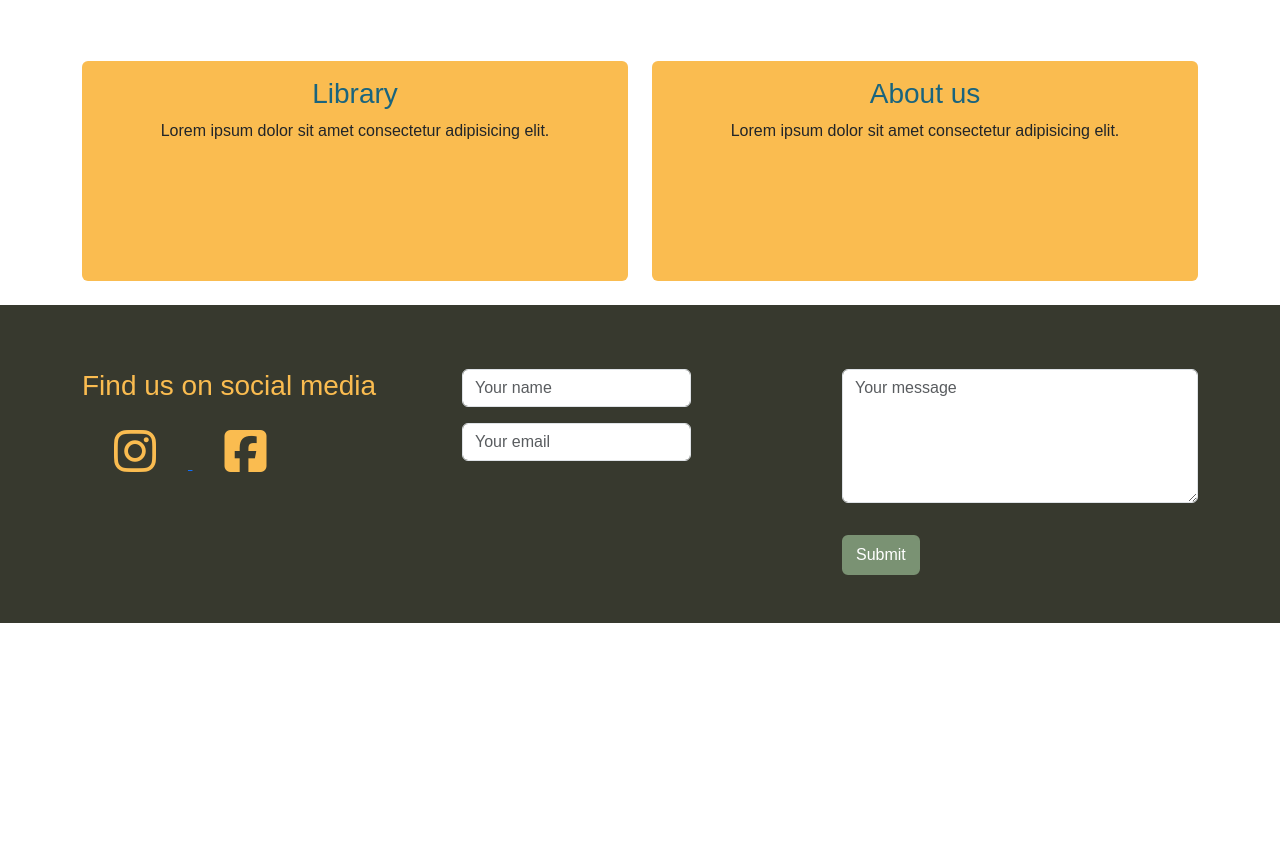
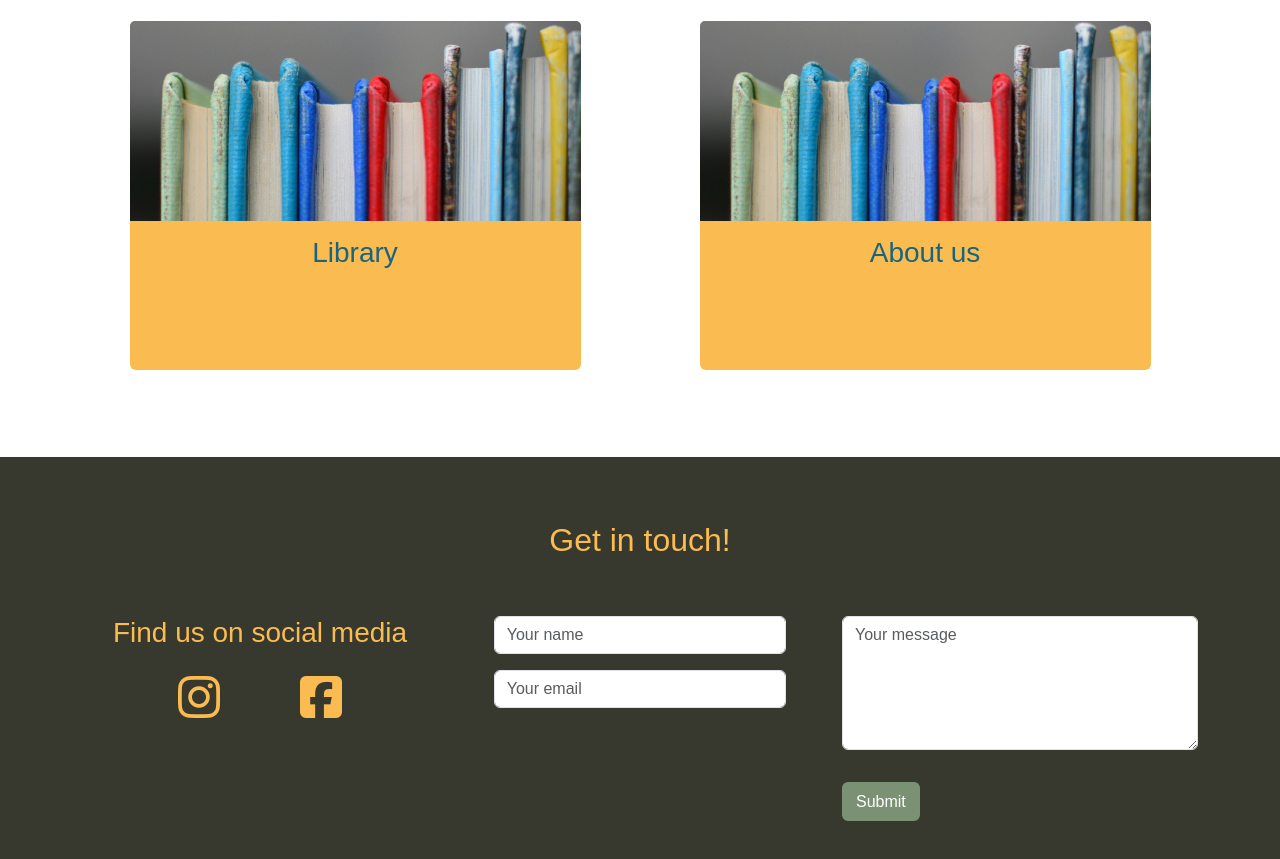
Before and after one commit to Jere-The-Hutt/milestone-project-1-massgrosorna, a plain HTML site: page index.html in a window 1280 px wide. Shown: the part 511-1370 px from the top of the page. Before the commit the page ends 1134 px from the top, so only its background shows below. Drawn offline with nearby package versions, Linux system fonts and the light colour scheme; a web font is replaced by a local one.

Commit message:
Style footer and main link cards

```diff
--- a/assets/css/style.css
+++ b/assets/css/style.css
@@ -28,7 +28,7 @@ h3 {
     color: var(--highlight-color);
 }
 
-.section{
+.section {
     padding-top: 4rem; /* Prevent navbar overlap */
 }
 
@@ -37,17 +37,19 @@ h3 {
     border: 2px solid var(--secondary-color);
     background-color: var(--secondary-color);
     color: white;
+    padding-bottom: 5px;
 }
 
 .custom-button-filled:hover {
     border: 2px solid var(--highlight-color-light);
     background-color: var(--highlight-color-light);
     color: white;
+    padding-bottom: 5px;
 }
 
 .custom-button-outline {
     border: 3px solid var(--highlight-color);
-    padding: 7px 25px;
+    padding: 10px 20px;
     color: var(--highlight-color);
 }
 
@@ -64,7 +66,8 @@ h3 {
 }
 
 #navbar .logo {
-    width: 50px;
+    width: 40px;
+    height: auto;
 }
 
 .nav-link {
@@ -82,7 +85,7 @@ h3 {
 }
 
 #header .logo {
-    max-width: 500px;
+    max-width: 450px;
 }
 
 #header h1 {
@@ -94,11 +97,37 @@ h3 {
 }
 
 /* Main elements */
+#services .row {
+    justify-content: space-evenly;
+}
+
 #services .card {
     background-color: var(--highlight-color-light);
-    margin-bottom: 1.5rem;
+    margin-bottom: 1rem;
     border: none;
+    max-width: 100%;
+    max-height: 80%;
+    width: 30rem; /* Ensures equal card width */
+    display: flex;
+    flex-direction: column;
+    align-items: center;
 }
+
+.card {
+    transition: transform 0.2s ease-in-out;
+}
+
+.card:hover {
+    transform: scale(1.05);
+}
+
+.card-img-top {
+    height: 200px; /* Adjust as needed */
+    width: 100%;
+    object-fit: cover;
+    object-position: top; /* Aligns the image to the top, cropping the bottom */
+}
+
 
 /* Footer */
 
@@ -107,12 +136,17 @@ h3 {
     color: white;
     padding-bottom: 3rem;
 }
-#contact h2 {
-    color: white;
+
+#contact .sub-heading-color {
+    color: var(--highlight-color-light);
 }
-#contact .sub-heading-color {
-    color: var(--highlight-color-light)
+
+#contact .social-links {
+    display: flex;
+    justify-content: center;
+    gap: 1rem; /* Space between icons */
 }
+
 
 #contact .social-links i {
     color: var(--highlight-color-light);
@@ -142,33 +176,45 @@ h3 {
 
 /* Media queries */
 
-/* Medium devices (tablets, 768px and up */
+/* Default adjustments */
+.card-body {
+    min-height: 100px; /* Ensures text space inside the card */
+    padding: 15px;
+}
+
+/* Mobile-first responsive styles */
+@media screen and (max-width: 768px) {
+    #header .logo {
+        max-width: 250px;
+    }
+    .card-img-top {
+        height: 150px; /* Adjust image height for tablets */
+    }
+}
+
+@media screen and (max-width: 480px) {
+    #header .logo {
+        max-width: 180px;
+    }
+    .card-img-top {
+        height: 120px; /* Further reduce image height for mobile */
+    }
+}
+
+/* Adjustments for larger screens */
 @media screen and (min-width: 768px) {
-    /* Make all service cards the same height for consistency */
     #services .card-body {
         min-height: 191px;
     }
 }
 
-/* Large devices (small laptops, 992px and up */
-@media screen and (min-width: 992px) {
-    /* Make all service cards the same height for consistency */
-    #services .card-body {
-        min-height: auto;
-    }
-}
-
-/* Extra large devices (tablets, 1200px and up */
 @media screen and (min-width: 1200px) {
-    /* Make all service cards the same height for consistency */
     #services .card-body {
         min-height: 220px;
     }
 }
 
-/* Extra extra large devices (small laptops, 1400px and up */
 @media screen and (min-width: 1400px) {
-    /* Make all service cards the same height for consistency */
     #services .card-body {
         min-height: 195px;
     }
--- a/index.html
+++ b/index.html
@@ -7,9 +7,9 @@
     <title>MassGrosorna | Home</title>
 
     <!-- favicons generated by favicon.io -->
-    <link rel="apple-touch-icon" sizes="180x180" href="assets\images\apple-touch-icon.png">
-    <link rel="icon" type="image/png" sizes="32x32" href="assets\images\favicon-32x32.png">
-    <link rel="icon" type="image/png" sizes="16x16" href="assets\images\favicon-16x16.png">
+    <link rel="apple-touch-icon" sizes="180x180" href="assets/images/apple-touch-icon.png">
+    <link rel="icon" type="image/png" sizes="32x32" href="assets/images/favicon-32x32.png">
+    <link rel="icon" type="image/png" sizes="16x16" href="assets/images/favicon-16x16.png">
 
     <!-- Bootstrap 5 CSS -->
     <link href="https://cdn.jsdelivr.net/npm/bootstrap@5.3.3/dist/css/bootstrap.min.css" rel="stylesheet"
@@ -26,12 +26,13 @@
     <nav id="navbar" class="navbar navbar-expand-lg fixed-top" data-bs-theme="dark">
         <div class="container">
             <a class="navbar-brand" href="index.html">
-                <img src="assets\images\massgrosorna-logo.png" alt="MassGrosorna logo" class="logo">
+                <img src="assets/images/massgrosorna-logo.png" alt="MassGrosorna logo" class="logo">
             </a>
             <button class="navbar-toggler" type="button" data-bs-toggle="collapse" data-bs-target="#navbarNavAltMarkup"
-                aria-controls="navbarNavAltMarkup" aria-expanded="false" aria-label="Toggle navigation">
+                aria-controls="navbarNavAltMarkup" aria-expanded="false" aria-label="Toggle navigation menu">
                 <span class="navbar-toggler-icon"></span>
             </button>
+
             <div class="collapse navbar-collapse" id="navbarNavAltMarkup">
                 <div class="navbar-nav ms-auto">
                     <a class="nav-link active" aria-current="page" href="index.html">Home</a>
@@ -49,7 +50,7 @@
                 <img src="assets\images\massgrosorna-logo.png" alt="MassGrosorna logo" class="logo">
             </div>
             <div id="header-text" class="col-xl-6 text-center text-xl-start">
-                <h1 class="display-3">Läsa, lära, växa</h1>
+                <h1 class="display-3">Läsa, lära, le</h1>
                 <p class="my-4">Lorem ipsum dolor sit amet, consectetur adipisicing elit. Nobis, rerum nesciunt animi
                     ducimus
                     perferendis natus
@@ -66,29 +67,24 @@
     <main>
         <!-- Homepage main links section -->
         <section id="services" class="container section text-center">
-            <div class="row">
-                <div class="col-12 col-md-12 col-xl-6">
-                    <div type="button" class="card" href="library.html">
-                        <img src="" class="card-img-top" alt="">
+            <div class="row justify-content-center">
+                <div class="col-12 col-md-6 col-lg-5 mx-auto">
+                    <a href="library.html" class="card text-decoration-none">
+                        <img src="assets/images/massgrosorna-library.png" alt="A row of books" class="card-img-top">
                         <div class="card-body">
                             <h3 class="card-title sub-heading-color">Library</h3>
-                            <p class="card-text">
-                                Lorem ipsum dolor sit amet consectetur adipisicing elit.
-                            </p>
                         </div>
-                    </div>
+                    </a>
                 </div>
-                <div class="col-12 col-md-12 col-xl-6">
-                    <div type="button" class="card" href="#">
-                        <img src="" class="card-img-top" alt="" />
+                <div class="col-12 col-md-6 col-lg-5 mx-auto">
+                    <a href="library.html" class="card text-decoration-none">
+                        <img src="assets/images/massgrosorna-library.png" alt="A row of books" class="card-img-top">
                         <div class="card-body">
                             <h3 class="card-title sub-heading-color">About us</h3>
-                            <p class="card-text">
-                                Lorem ipsum dolor sit amet consectetur adipisicing elit.
-                            </p>
                         </div>
-                    </div>
+                    </a>
                 </div>
+            </div>
         </section>
     </main>
 
@@ -96,41 +92,51 @@
     <!-- mt-auto added to push footer to the bottom of the page -->
     <footer id="contact" class="mt-auto">
         <div class="container section">
-            <div class="row justify-content-between">
-                <!-- Social Media Links (Left) -->
-                <div class="col-12 col-md-4 text-center text-md-start">
-                    <h3 class="sub-heading-color">Find us on social media</h3>
+            <div class="row">
+                <div class="col-12 text-center mb-5">
+                    <h2 class="sub-heading-color" >Get in touch!</h2>
+                </div>
+            </div>
+            <div class="row justify-content-center">
+                <!-- Social Media Links (Bottom on small screens) -->
+                <div class="col-12 col-md-4 text-center text-md-start mb-4 order-last order-md-first">
+                    <h3 class="sub-heading-color text-center">Find us on social media</h3>
                     <div class="social-links my-4">
-                        <a href="https://www.instagram.com" target="_blank" aria-label="Visit our Instagram page (opens in a new tab)" rel="noopener">
+                        <a href="https://www.instagram.com" target="_blank"
+                            aria-label="Visit our Instagram page (opens in a new tab)" rel="noopener">
                             <i class="fa-brands fa-instagram"></i>
                         </a>
-                        <a href="https://www.facebook.com" target="_blank" aria-label="Visit our Facebook page (opens in a new tab)" rel="noopener">
+                        <a href="https://www.facebook.com" target="_blank"
+                            aria-label="Visit our Facebook page (opens in a new tab)" rel="noopener">
                             <i class="fa-brands fa-square-facebook"></i>
                         </a>
                     </div>
                 </div>
 
-                <!-- Name & Email Fields (Center) -->
-                <div class="col-12 col-md-4">
+                <!-- Name & Email Fields (Top on small screens) -->
+                <div class="col-12 col-md-4 text-center mb-4">
                     <form action="#" method="GET">
-                        <div class="row text-center">
-                            <div class="col-8 mb-3">
-                                <input class="form-control" id="name" name="name" type="text" placeholder="Your name" required>
+                        <div class="row justify-content-center">
+                            <div class="col-10 col-md-10 mb-3">
+                                <input class="form-control" id="name" name="name" type="text" placeholder="Your name"
+                                    required>
                             </div>
-                            <div class="col-8 mb-3">
-                                <input class="form-control" id="email" name="email" type="email" placeholder="Your email" required>
+                            <div class="col-10 col-md-10 mb-3">
+                                <input class="form-control" id="email" name="email" type="email"
+                                    placeholder="Your email" required>
                             </div>
                         </div>
                     </form>
                 </div>
 
-                <!-- Message Field (Right) -->
-                <div class="col-12 col-md-4">
+                <!-- Message Field (Middle on small screens) -->
+                <div class="col-12 col-md-4 text-center text-md-start">
                     <form action="#" method="GET">
                         <div class="mb-3">
-                            <textarea class="form-control" id="message" name="message" placeholder="Your message" rows="5" required></textarea>
+                            <textarea class="form-control" id="message" name="message" placeholder="Your message"
+                                rows="5" required></textarea>
                         </div>
-                        <div class="col-12 text-start">
+                        <div class="text-center text-md-start">
                             <button type="submit" class="btn custom-button-filled mt-3">Submit</button>
                         </div>
                     </form>
@@ -138,6 +144,7 @@
             </div>
         </div>
     </footer>
+
 
     <!-- Bootstrap JS -->
     <script src="https://cdn.jsdelivr.net/npm/bootstrap@5.3.3/dist/js/bootstrap.bundle.min.js"
```
Also changed, not shown: assets/images/285h/Layer 1.png (added), assets/images/massgrosorna-library.png (added), assets/images/massgrosorna-logo-sm-02.png (added).
